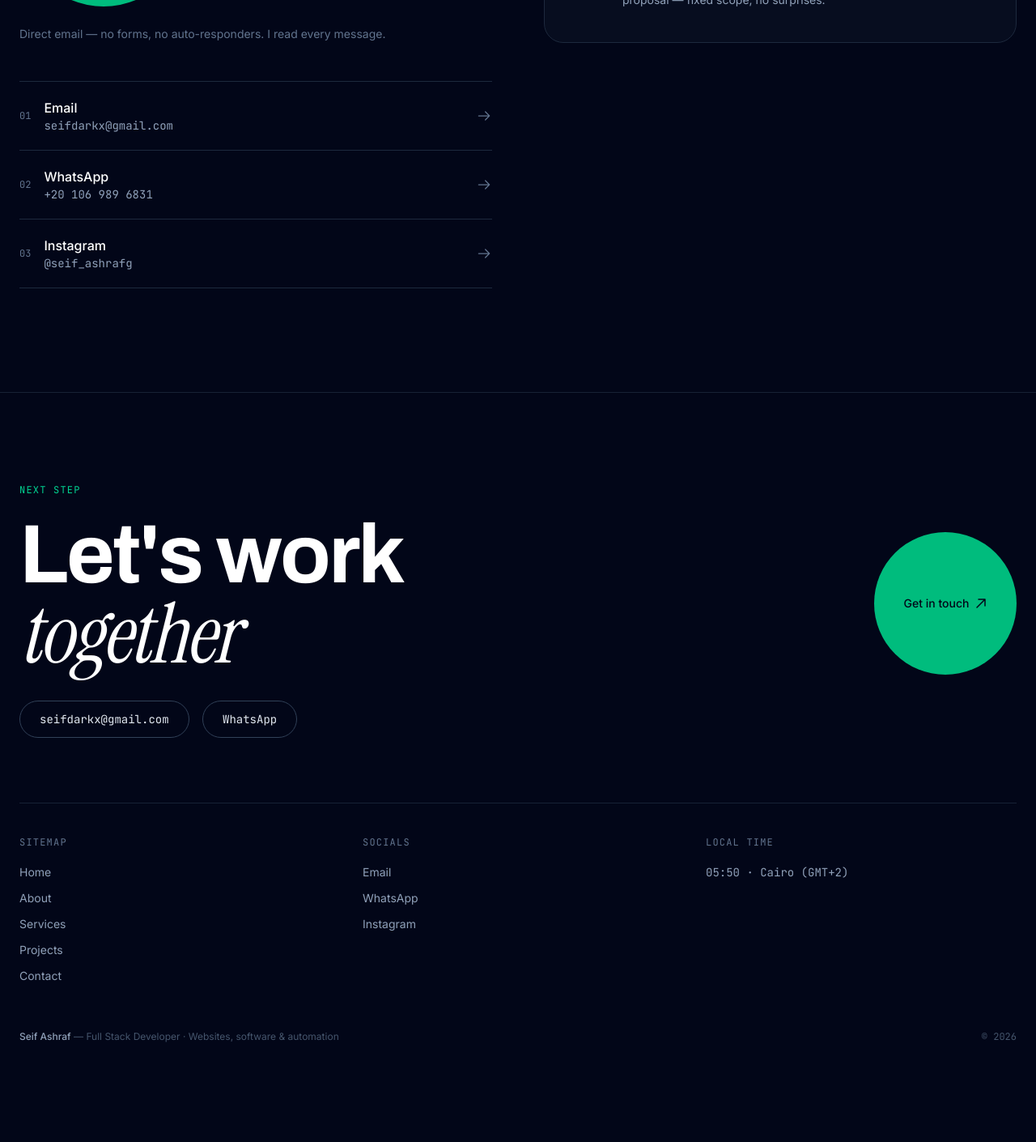
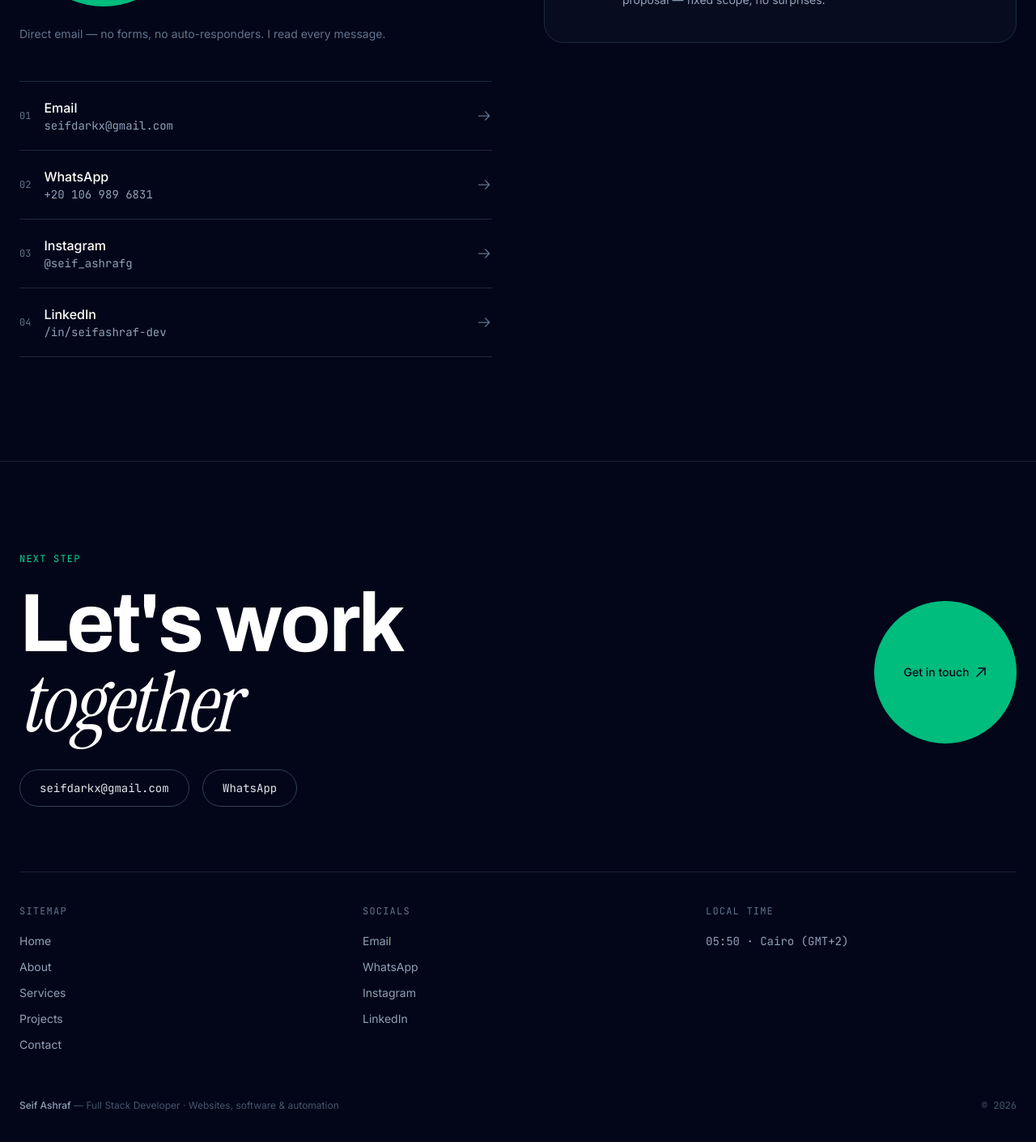
Before and after one commit to darkxgs/Portfolio, a Next.js app: page /contact in a window 1280 px wide. Shown: the part 860-2270 px from the top of the page at 81% size. Before the commit the page ends 2188 px from the top, so only its background shows below. Built offline with nearby package versions, Linux system fonts and the light colour scheme.

Commit message:
Add custom domain metadataBase and LinkedIn links

```diff
--- a/app/(site)/contact/page.tsx
+++ b/app/(site)/contact/page.tsx
@@ -162,6 +162,24 @@ export default function Contact() {
                 </div>
                 <HoverArrow />
               </a>
+              <a
+                href="https://www.linkedin.com/in/seifashraf-dev/"
+                target="_blank"
+                rel="noopener noreferrer"
+                data-reveal
+                className="group flex items-center justify-between gap-4 border-b border-slate-800 py-5 transition-colors hover:bg-slate-900/40"
+              >
+                <div className="flex items-center gap-4">
+                  <span className="font-mono text-xs text-slate-500">04</span>
+                  <div>
+                    <p className="font-medium text-white">LinkedIn</p>
+                    <p className="font-mono text-sm text-slate-400">
+                      /in/seifashraf-dev
+                    </p>
+                  </div>
+                </div>
+                <HoverArrow />
+              </a>
             </div>
           </SectionReveal>
         </div>
--- a/app/layout.tsx
+++ b/app/layout.tsx
@@ -25,6 +25,7 @@ const instrumentSerif = Instrument_Serif({
 });
 
 export const metadata: Metadata = {
+  metadataBase: new URL("https://seifashraf.dev"),
   title: {
     default: "Seif Ashraf — Full Stack Developer",
     template: "%s — Seif Ashraf",
--- a/components/footer.tsx
+++ b/components/footer.tsx
@@ -121,6 +121,16 @@ export default function Footer() {
                   Instagram
                 </a>
               </li>
+              <li>
+                <a
+                  href="https://www.linkedin.com/in/seifashraf-dev/"
+                  target="_blank"
+                  rel="noopener noreferrer"
+                  className="text-sm text-slate-400 transition-colors hover:text-white"
+                >
+                  LinkedIn
+                </a>
+              </li>
             </ul>
           </div>
           <div>
```
